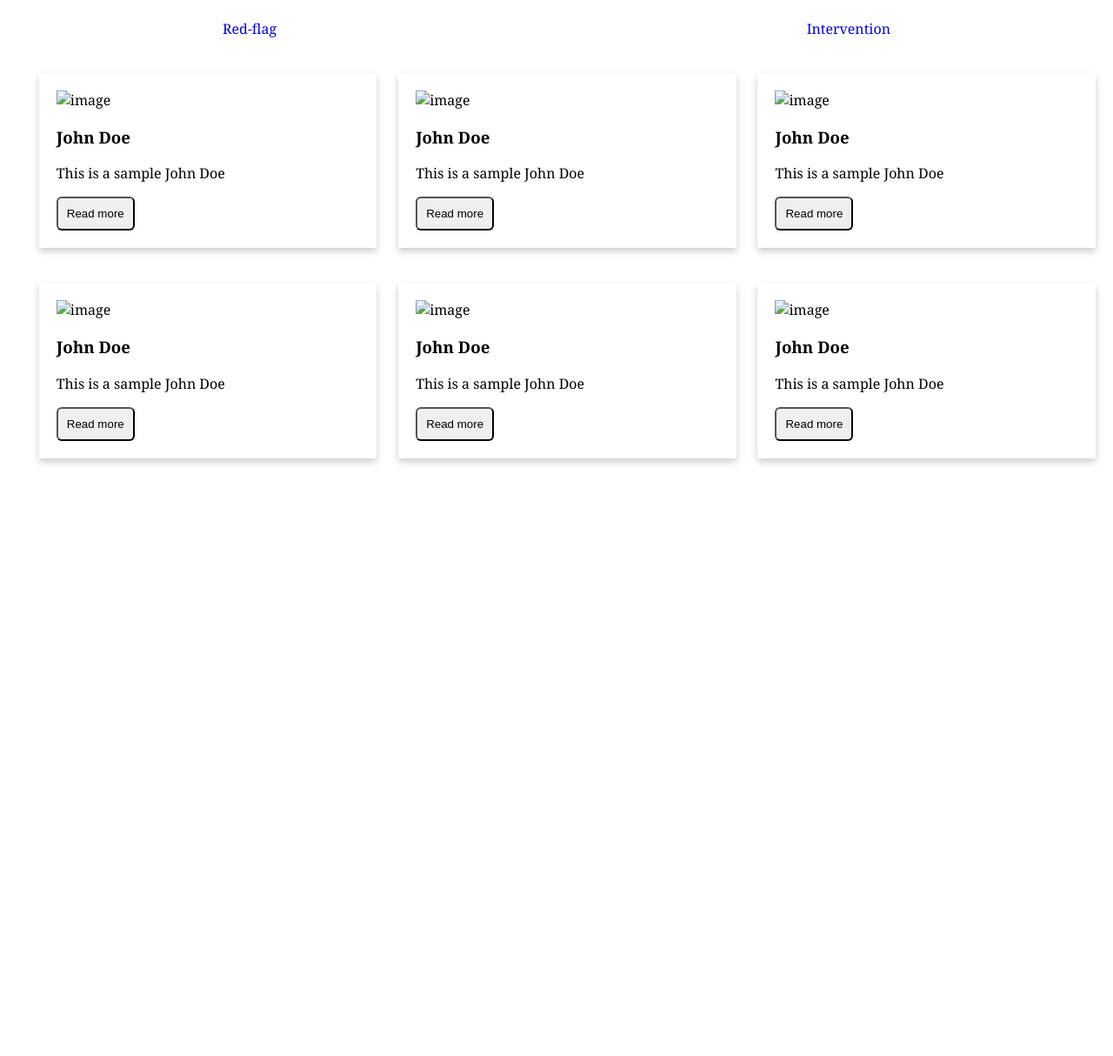
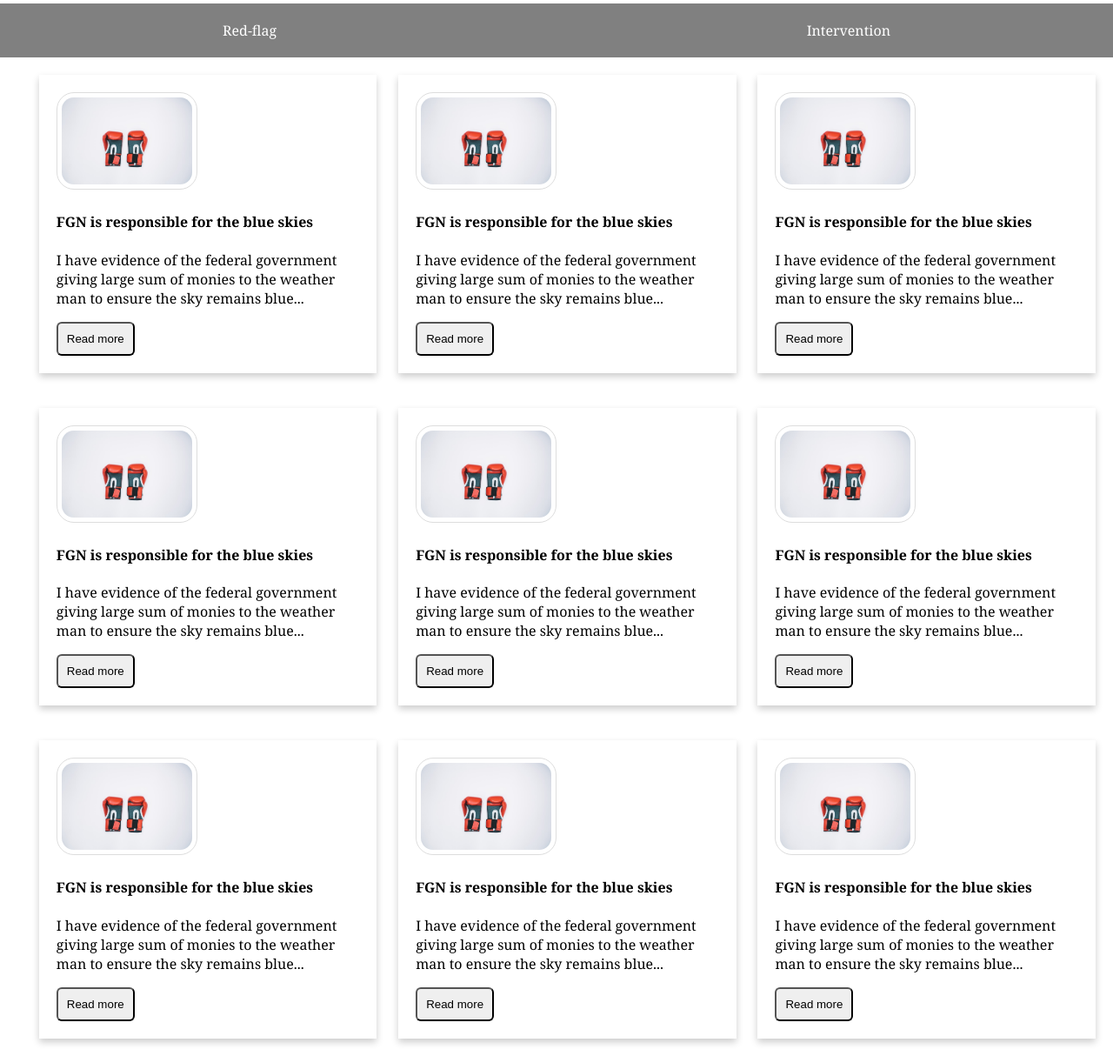
Before and after one commit to blackdevelopa/iReporter, a plain HTML site: page UI/user/user-home.html in a window 1280 px wide. Shown: the part 60-1274 px from the top of the page at 87% size. Before the commit the page ends 800 px from the top, so only its background shows below. Drawn offline with Linux system fonts and the light colour scheme; a script that the page names is missing.

Commit message:
added stying to user home

```diff
--- a/UI/user/css/record.css
+++ b/UI/user/css/record.css
@@ -4,7 +4,8 @@ body {
   font-family: Georgia, Times, 'Times New Roman', serif;
   background: #ffffff;
   color: #000;
-  overflow: hidden;
+  overflow-y: auto;
+  overflow-x: hidden;
 }
 
 .navbar {
@@ -15,14 +16,22 @@ body {
   background: #ffffff;
 }
 
-.navbar .navbar_text{
+.navbar .navbar_text {
   text-decoration: none;
   padding: 0 5px;
+  color: #000;
+}
+
+.navbar .navbar_text:hover {
+  color: orange;
 }
 
 .navbar .logo {
   flex: 1;
   padding-left: 5%;
+  font-size: 20px;
+  font-family: cursive;
+  text-decoration: none;
 }
 
 .navbar .menu {
@@ -36,6 +45,7 @@ body {
   display: flex;
   padding: 20px 0;
   width: 100%;
+  background: gray;
 }
 
 .second_nav .redflag {
@@ -52,11 +62,23 @@ body {
 
 .second_nav .record {
   text-decoration: none;
+  color: #fff;
+}
+
+.second_nav .record:hover {
+  color: orange;
 }
 
 .main {
   display: flex;
   padding: 20px;
+}
+
+img {
+  border: 1px solid #ddd;
+  border-radius: 20px;
+  padding: 5px;
+  width: 150px;
 }
 
 .card {
@@ -73,3 +95,7 @@ body {
   border-radius: 6px;
   cursor: pointer;
 }
+
+.btn:hover {
+  border: 2px solid orange;
+}
--- a/UI/user/user-home.html
+++ b/UI/user/user-home.html
@@ -30,51 +30,63 @@
 
   <div class="main">
     <div class="card">
-      <img src="img" alt="image">
-      <h3>John Doe</h3>
-      <p>This is a sample John Doe</p>
+      <img src="img/gloves.jpeg" alt="image">
+      <h4>FGN is responsible for the blue skies</h4>
+      <p>I have evidence of the federal government giving large sum of monies to the weather man to ensure the sky remains blue...</p>
       <button class="btn" type="button">Read more</button>
     </div>
     <div class="card">
-      <div class="container">
-        <img src="img" alt="image">
-        <h3>John Doe</h3>
-        <p>This is a sample John Doe</p>
+      <img src="img/gloves.jpeg" alt="image">
+      <h4>FGN is responsible for the blue skies</h4>
+      <p>I have evidence of the federal government giving large sum of monies to the weather man to ensure the sky remains blue...</p>
       <button class="btn" type="button">Read more</button>
     </div>
-    </div>
     <div class="card">
-      <div class="container">
-        <img src="img" alt="image">
-        <h3>John Doe</h3>
-        <p>This is a sample John Doe</p>
+      <img src="img/gloves.jpeg" alt="image">
+      <h4>FGN is responsible for the blue skies</h4>
+      <p>I have evidence of the federal government giving large sum of monies to the weather man to ensure the sky remains blue...</p>
       <button class="btn" type="button">Read more</button>
-      </div>
     </div>
   </div>
 
   <div class="main">
     <div class="card">
-        <img src="img" alt="image">
-        <h3>John Doe</h3>
-        <p>This is a sample John Doe</p>
+      <img src="img/gloves.jpeg" alt="image">
+      <h4>FGN is responsible for the blue skies</h4>
+      <p>I have evidence of the federal government giving large sum of monies to the weather man to ensure the sky remains blue...</p>
       <button class="btn" type="button">Read more</button>
     </div>
     <div class="card">
-        <div class="container">
-          <img src="img" alt="image">
-          <h3>John Doe</h3>
-          <p>This is a sample John Doe</p>
+      <img src="img/gloves.jpeg" alt="image">
+      <h4>FGN is responsible for the blue skies</h4>
+      <p>I have evidence of the federal government giving large sum of monies to the weather man to ensure the sky remains blue...</p>
+      <button class="btn" type="button">Read more</button>
+    </div>
+    <div class="card">
+      <img src="img/gloves.jpeg" alt="image">
+      <h4>FGN is responsible for the blue skies</h4>
+      <p>I have evidence of the federal government giving large sum of monies to the weather man to ensure the sky remains blue...</p>
       <button class="btn" type="button">Read more</button>
     </div>
   </div>
+  <div class="main">
     <div class="card">
-        <div class="container">
-          <img src="img" alt="image">
-          <h3>John Doe</h3>
-          <p>This is a sample John Doe</p>
+      <img src="img/gloves.jpeg" alt="image">
+      <h4>FGN is responsible for the blue skies</h4>
+      <p>I have evidence of the federal government giving large sum of monies to the weather man to ensure the sky remains blue...</p>
       <button class="btn" type="button">Read more</button>
     </div>
+    <div class="card">
+      <img src="img/gloves.jpeg" alt="gloves">
+      <h4>FGN is responsible for the blue skies</h4>
+      <p>I have evidence of the federal government giving large sum of monies to the weather man to ensure the sky remains blue...</p>
+      <button class="btn" type="button">Read more</button>
+    </div>
+    <div class="card">
+      <img src="img/gloves.jpeg" alt="gloves">
+      <h4>FGN is responsible for the blue skies</h4>
+      <p>I have evidence of the federal government giving large sum of monies to the weather man to ensure the sky remains blue...</p>
+      <button class="btn" type="button">Read more</button>
     </div>
   </div>
 
```
Also changed, not shown: UI/user/user-intervention.html (+18 -26 lines), UI/user/img/gloves.jpeg (added). Lines whose indentation alone changed are shown as unchanged.
